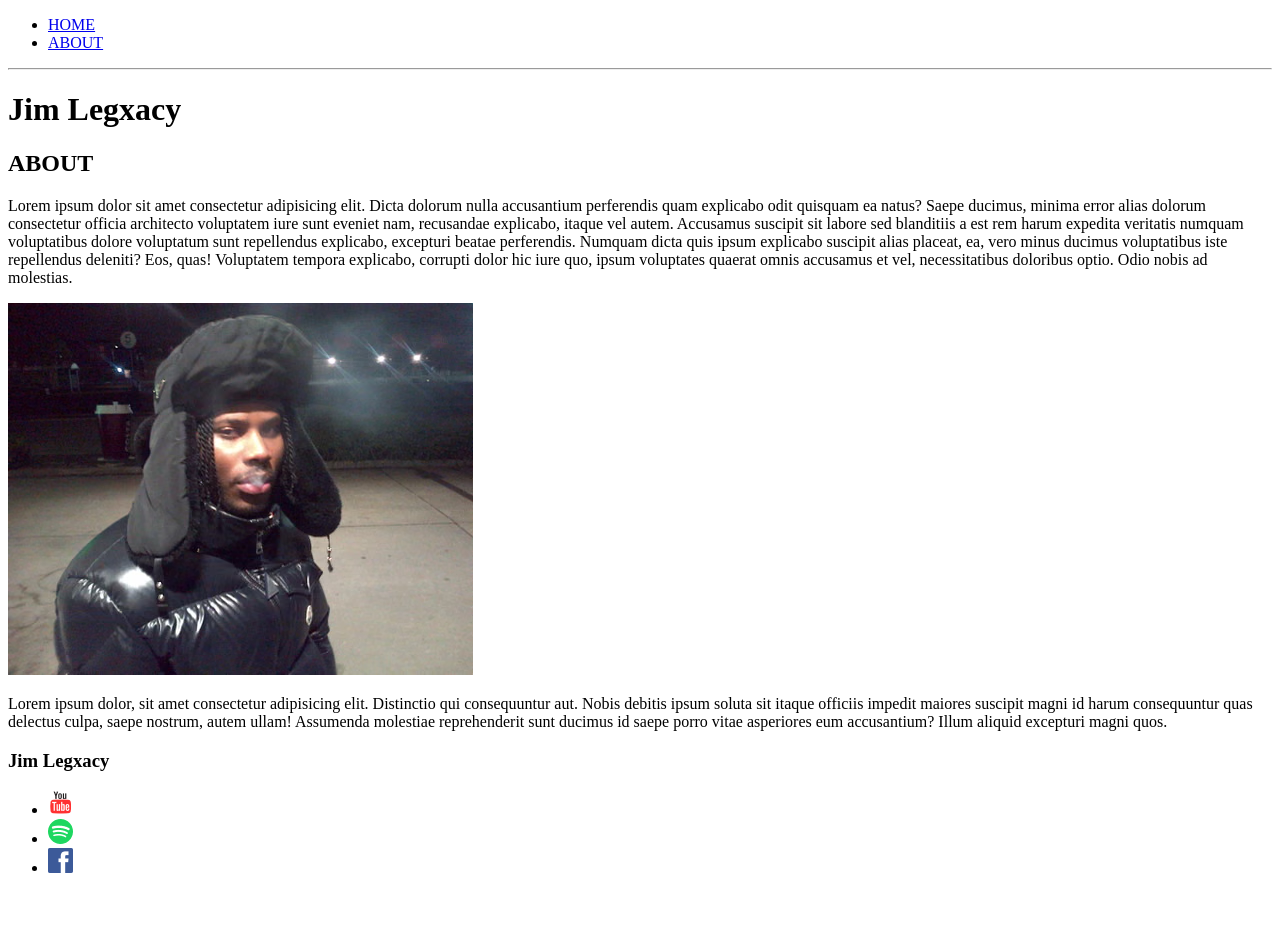
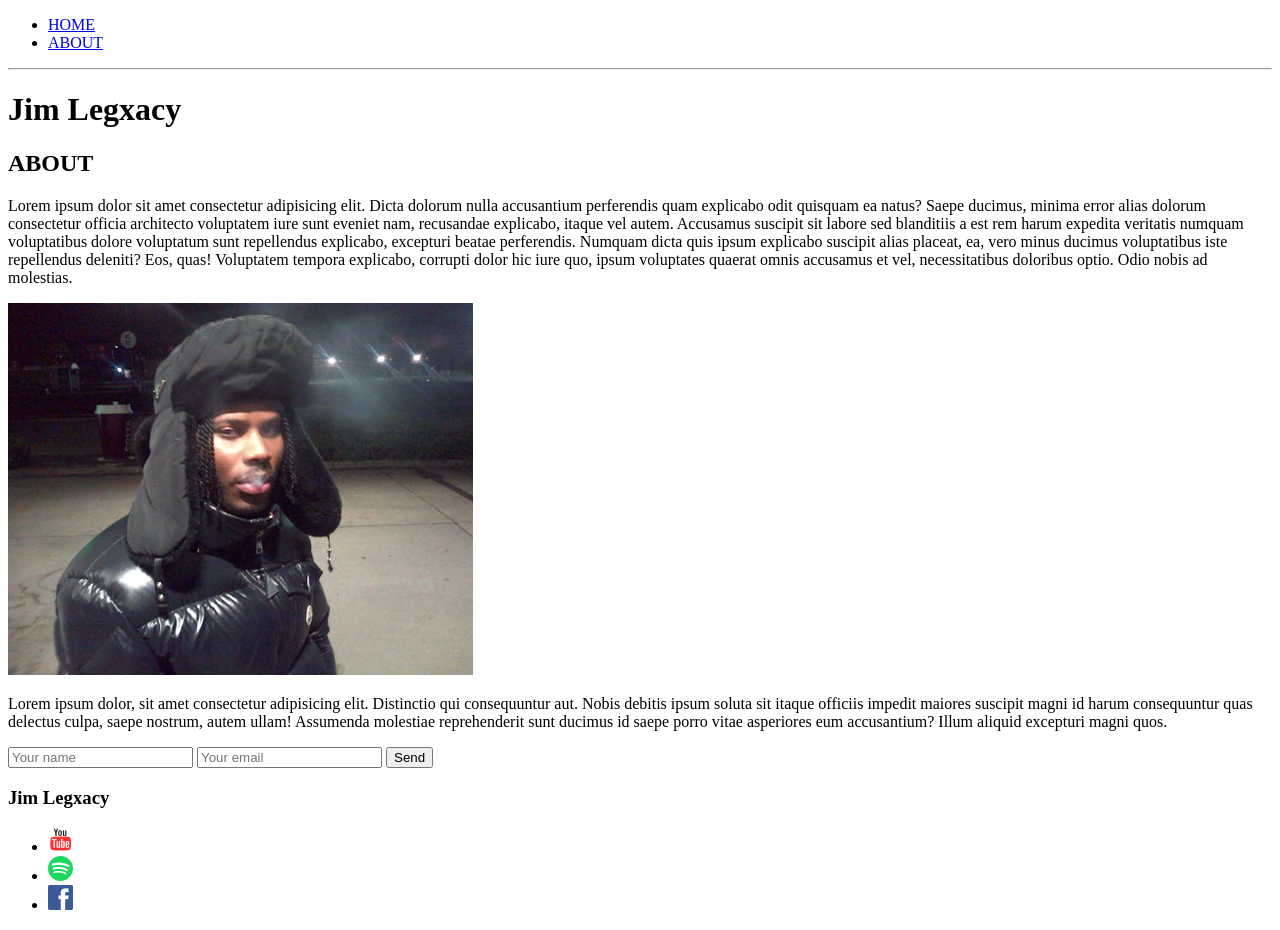
Before and after one commit to Olliek123/html-lab, a plain HTML site: page about.html in a window 1280 px wide. Before the commit the page ends 893 px from the top, so only its background shows below. Drawn offline with Linux system fonts and the light colour scheme.

Commit message:
Update about.html - form

```diff
--- a/about.html
+++ b/about.html
@@ -21,6 +21,13 @@
             <img src="photos/jim.png">
             <p>Lorem ipsum dolor, sit amet consectetur adipisicing elit. Distinctio qui consequuntur aut. Nobis debitis ipsum soluta sit itaque officiis impedit maiores suscipit magni id harum consequuntur quas delectus culpa, saepe nostrum, autem ullam! Assumenda molestiae reprehenderit sunt ducimus id saepe porro vitae asperiores eum accusantium? Illum aliquid excepturi magni quos.</p>
         </section>
+        <section>
+<form id="contactForm">
+  <input type="text" name="name" placeholder="Your name" />
+  <input type="email" name="email" placeholder="Your email" />
+  <button type="submit">Send</button>
+</form>
+        </section>
 
         <footer>
             <h3>Jim Legxacy</h3>
```
